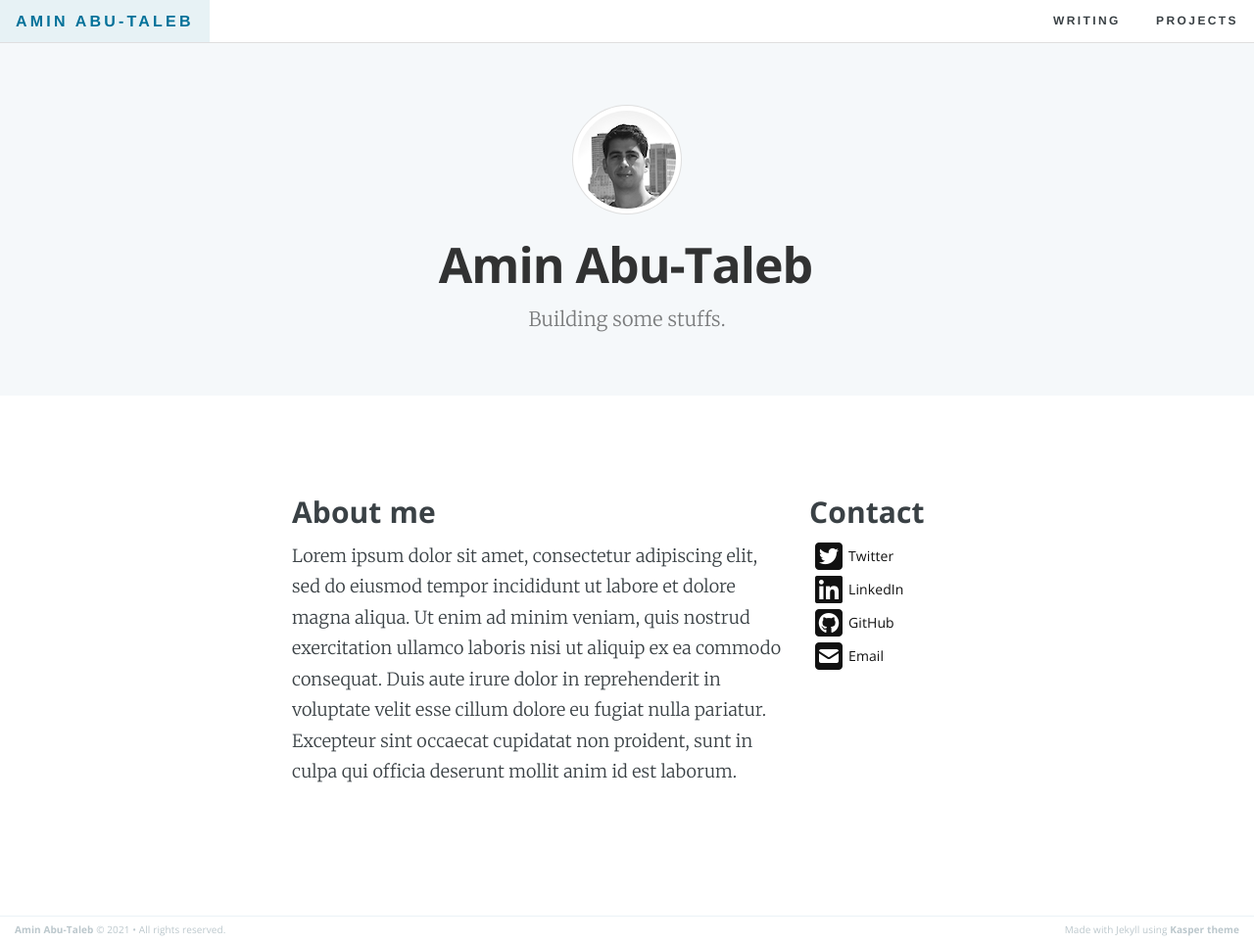
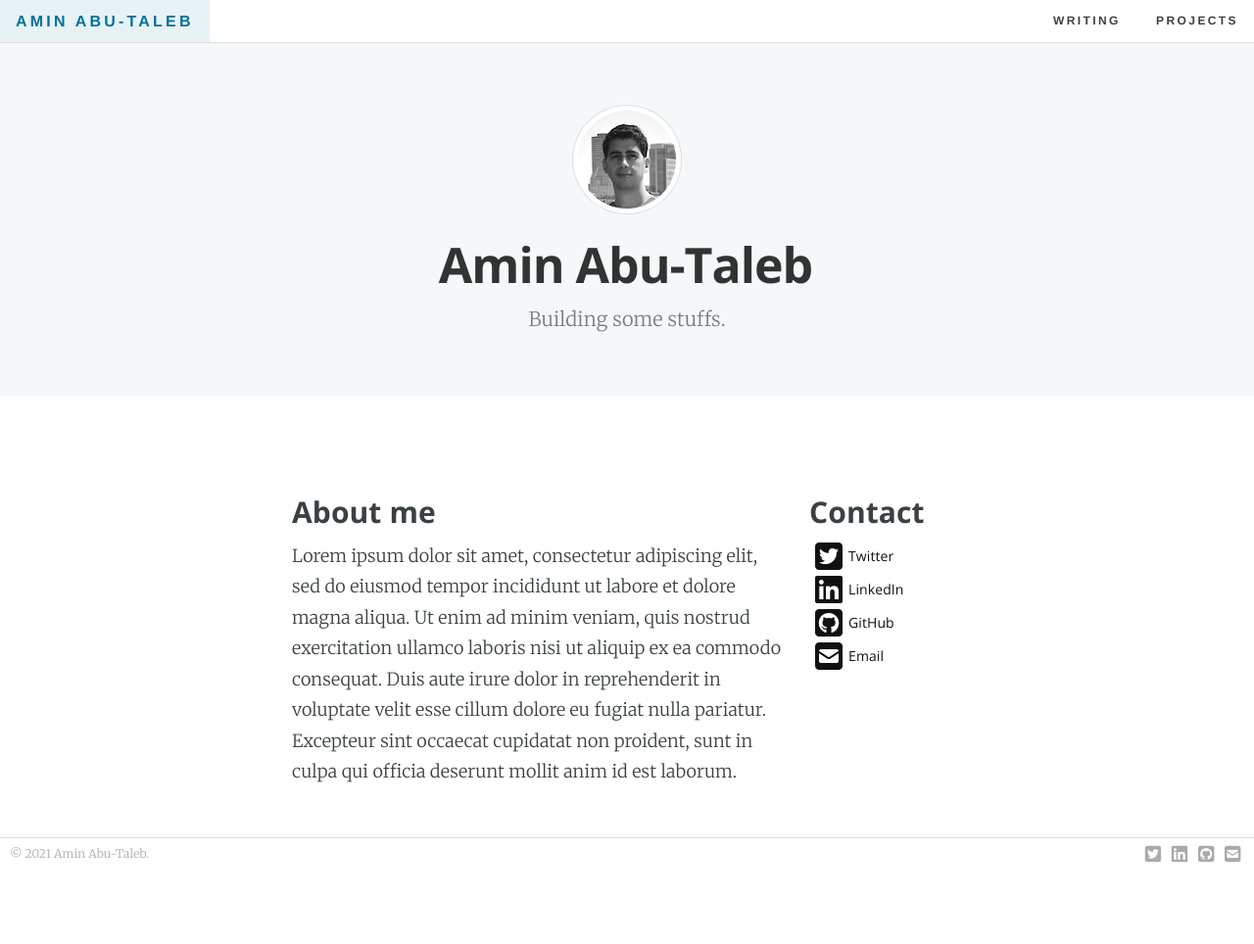
Before and after one commit to aabutaleb/aabutaleb.github.io, a Jekyll site: the page built from index.html, in a window 1280 px wide. Shown: the whole page at 98% size. Built offline with Jekyll 4.4.1, drawn with Linux system fonts in a browser that asks for light colours; nearby versions of some CDN libraries; after the commit the page ends 900 px from its top, so only the background shows below that.

Commit message:
Tweaking footer

```diff
--- /dev/null
+++ b/_includes/footer.html
@@ -0,0 +1,13 @@
+<footer class="sticky-footer border-top border-light-gray gray h6">
+  <div class="sm-col px2">
+    &copy; {{ site.time | date: "%Y" }} {{ site.name }}.
+  </div>
+  <div class="sm-col-right px2">
+    {% for external_url_hash in site.contact_urls %}
+      {% assign external_url = external_url_hash[1] %}
+      <a href="{{ external_url.url }}" target="_blank" class="gray hint--top" data-hint="{{ external_url.label }}">
+        <i class="fa fa-fw fa-lg fa-{{ external_url.icon }}"></i>
+      </a>
+    {% endfor %}
+  </div>
+</footer>
--- a/_layouts/default.html
+++ b/_layouts/default.html
@@ -24,15 +24,8 @@
 <body class="{% if page.post_class %}{{page.post_class}}{% else %}home-template{% endif %}">
 
     {{ content }}
-    <footer class="site-footer clearfix">
-      <section class="copyright">
-        <a href="{{ site.baseurl }}">{{ site.name }}</a> &copy;
-              {{"now" | date: "%Y"}} &bull; All rights reserved.
-      </section>
-      <section class="poweredby">Made with Jekyll using
-        <a href="http://github.com/rosario/kasper">Kasper theme</a>
-      </section>
-    </footer>
+
+    {% include footer.html %}
 
     <script type="text/javascript" src="{{'/assets/js/jquery-1.11.1.min.js' | relative_url}}"></script>
     <script type="text/javascript" src="{{'/assets/js/jquery.fitvids.js' | relative_url }}"></script>
--- /dev/null
+++ b/_sass/_footer.scss
@@ -0,0 +1,9 @@
+// Sticky footer based on: http://mystrd.at/modern-clean-css-sticky-footer/
+
+footer {
+  font-size: 12px;
+}
+
+footer a {
+  font-size: 15px;
+}
--- a/assets/css/main.scss
+++ b/assets/css/main.scss
@@ -12,4 +12,5 @@
 @import "basscss";
 @import 'custom-resets';
 @import "buttons";
+@import "footer";
 @import "syntax";
```
Also changed, not shown: assets/images/kasper-theme-index.png (deleted), assets/images/kasper-theme-post.png (deleted).
